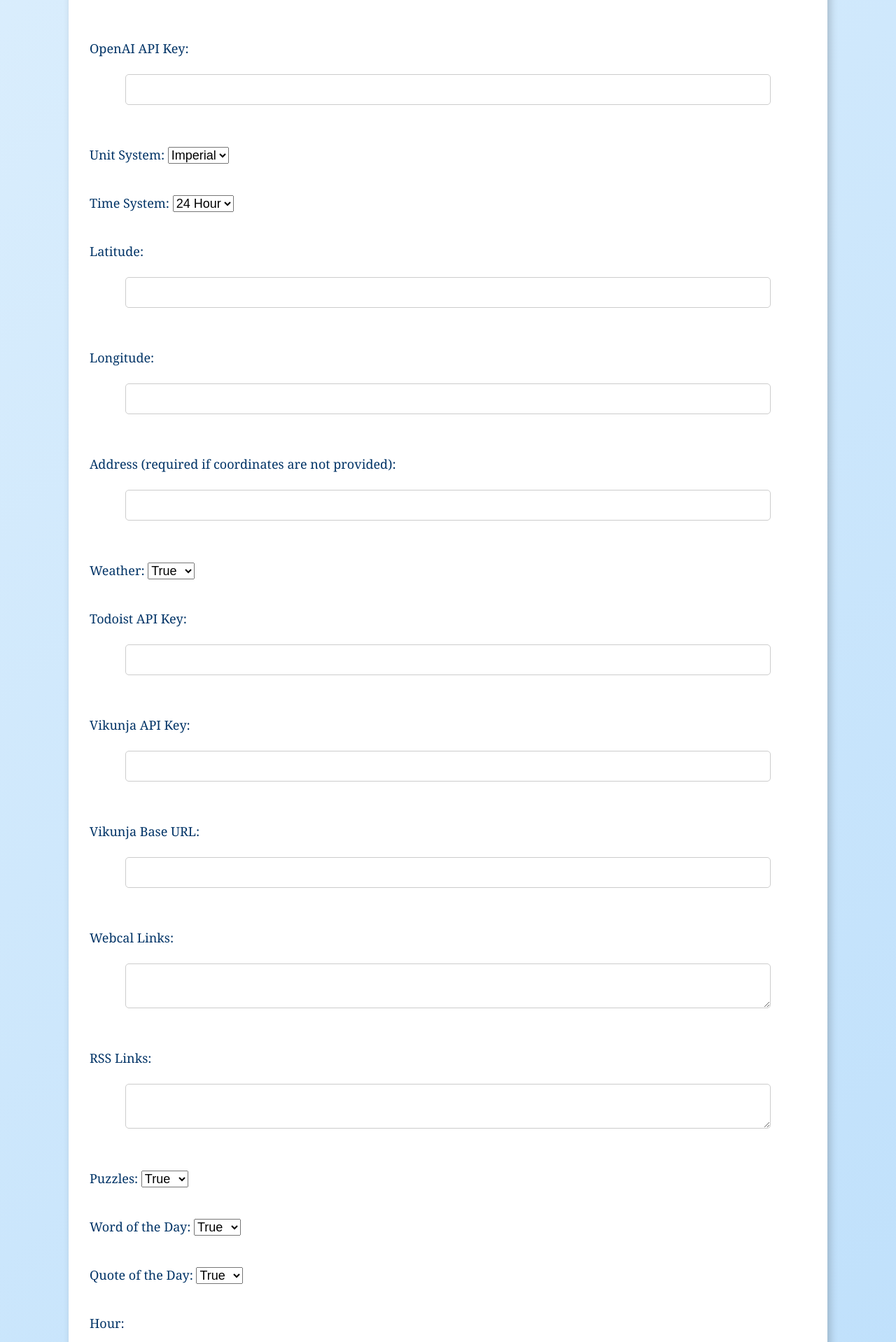
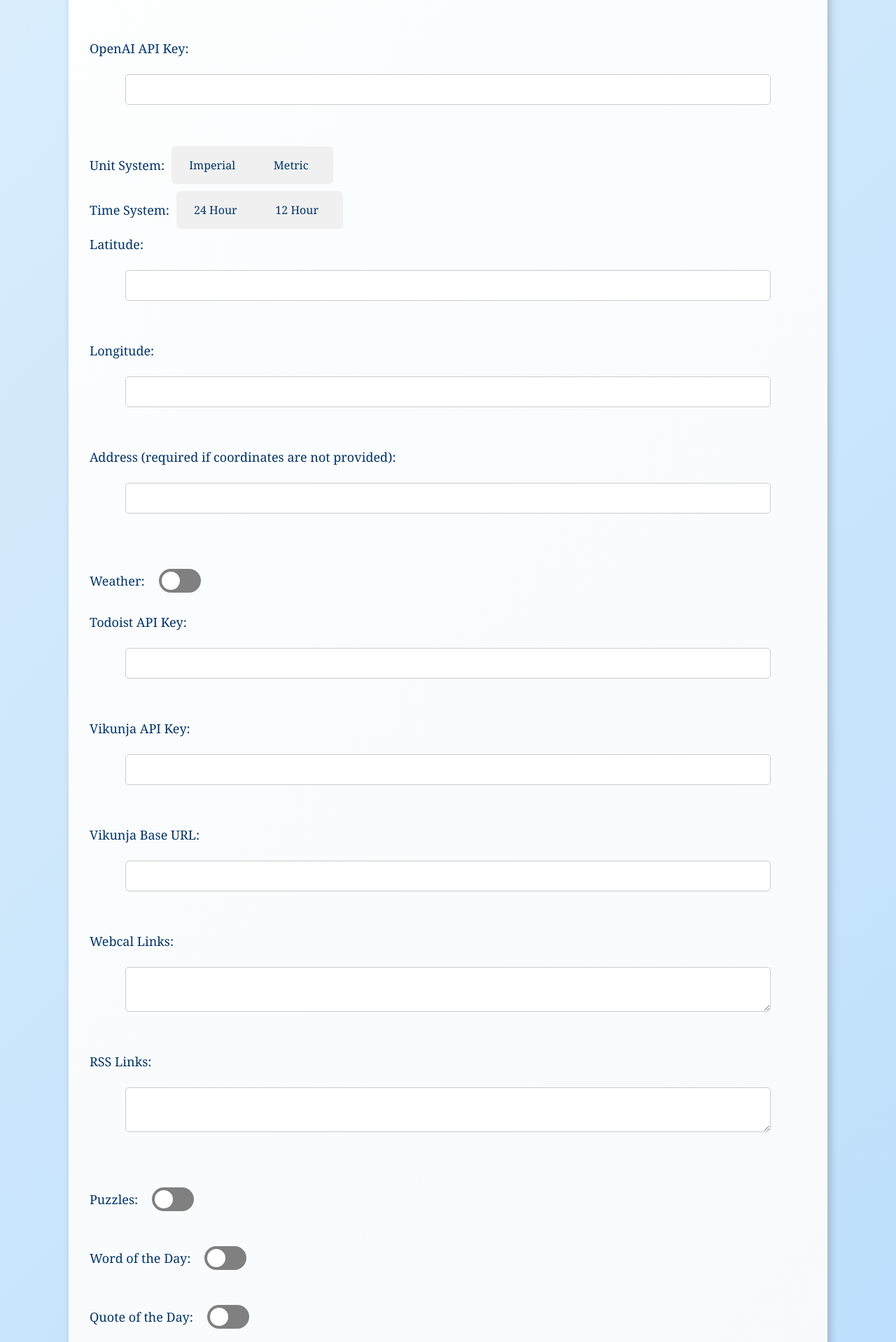
Before and after one commit to tdavis6/dailySummaryEmail, a Flask app: template templates/index.html in a window 1280 px wide. Shown: the part 1229-3147 px from the top of the page at 70% size. Run offline with Flask 3, Linux system fonts and the light colour scheme; the template is opened without the code that fills it: most values are stand-ins (such as "Sample title", 1, 10 or a date in 2020); parts of the project's set-up code (start-up, migrations or seed data) failed here and were passed over.

Commit message:
fix #136, improve Web UI

```diff
--- a/src/get_rss.py
+++ b/src/get_rss.py
@@ -1,8 +1,8 @@
+import logging
+from datetime import datetime, timedelta, timezone
 
 import feedparser
-import logging
 import requests
-from datetime import datetime, timedelta, timezone
 
 
 def parse_recent_feed(feed_url):
--- a/static/styles.css
+++ b/static/styles.css
@@ -15,8 +15,9 @@ label {
     margin: 10px 0; /* Adds some vertical spacing for readability */
 }
 
+/* Softer background on the container (the "css box") */
 .container {
-    background: #ffffff;
+    background: linear-gradient(135deg, #ffffff, #f7f9fb); /* Softer than pure white */
     color: #003366;
     box-shadow: 4px 4px 12px rgba(0, 0, 0, 0.2);
     width: 80%;
@@ -139,6 +140,117 @@ textarea:focus {
     opacity: 0;
 }
 
+/* Container for each toggle field */
+.switch-container {
+    display: block;
+    text-align: left;
+    margin: 10px 0;
+    font-size: 1rem;
+}
+
+/* The switch wrapper */
+.switch {
+    position: relative;
+    display: inline-block;
+    width: 60px;
+    height: 34px;
+    margin-left: 10px; /* space between label text and switch */
+    vertical-align: middle;
+}
+
+/* Hide default checkbox */
+.switch input {
+    opacity: 0;
+    width: 0;
+    height: 0;
+}
+
+/* The slider (background) */
+.slider {
+    position: absolute;
+    cursor: pointer;
+    top: 0;
+    left: 0;
+    right: 0;
+    bottom: 0;
+    background-color: gray;
+    transition: .4s;
+    border-radius: 34px;
+}
+
+/* The slider handle */
+.slider:before {
+    position: absolute;
+    content: "";
+    height: 26px;
+    width: 26px;
+    left: 4px;
+    bottom: 4px;
+    background-color: white;
+    transition: .4s;
+    border-radius: 50%;
+}
+
+/* When checked, move the slider and change background to green */
+.switch input:checked + .slider {
+    background-color: #2e7d32; /* Green */
+}
+
+.switch input:checked + .slider:before {
+    transform: translateX(26px);
+}
+
+/* Segmented control styling - add some horizontal padding and rounded corners on selection */
+.segmented-control {
+    display: inline-block;
+    border-radius: 6px;
+    overflow: hidden;
+    vertical-align: middle;
+    background: #f0f0f0;
+    padding: 0 5px; /* Add some padding to left and right sides */
+}
+
+.segmented-control input[type="radio"] {
+    display: none;
+}
+
+.segmented-control label {
+    display: inline-block;
+    padding: 6px 20px; /* Increased horizontal padding for more buffer */
+    cursor: pointer;
+    font-size: 1rem;
+    color: #003366;
+    background: none;
+    transition: background 0.3s ease, color 0.3s ease;
+}
+
+.segmented-control label:hover {
+    background: rgba(0, 0, 0, 0.1);
+}
+
+.segmented-control input[type="radio"]:checked + label {
+    background: #1e88e5;
+    color: #ffffff;
+    border-radius: 6px; /* Rounded corners for the selected segment */
+}
+
+/* Ensure input-row alignment */
+.input-row {
+    display: flex;
+    align-items: center;
+    margin: 10px 0;
+}
+
+.input-row label {
+    margin-right: 10px;
+    text-align: left;
+}
+
+.switch-container {
+    display: inline-block;
+    vertical-align: middle;
+}
+
 @media (prefers-color-scheme: dark) {
     body {
         background: linear-gradient(135deg, #2a3c57, #1e2a3f);
@@ -167,6 +279,24 @@ textarea:focus {
     .button {
         background-color: #0a3d62;
         color: #ffffff;
+    }
+
+    .segmented-control {
+        background: #333333;
+    }
+
+    .segmented-control label:hover {
+        background: rgba(255, 255, 255, 0.1);
+    }
+
+    .segmented-control label {
+        color: #e0e0e0;
+    }
+
+    .segmented-control input[type="radio"]:checked + label {
+        background: #0a3d62;
+        color: #ffffff;
+        border-radius: 6px;
     }
 }
 
--- a/templates/index.html
+++ b/templates/index.html
@@ -1,8 +1,8 @@
 <!DOCTYPE html>
 <html lang="en">
 <head>
-  <meta charset="UTF-8">
-  <meta name="viewport" content="width=device-width, initial-scale=1.0">
+  <meta charset="UTF-8"/>
+  <meta content="width=device-width, initial-scale=1.0" name="viewport"/>
   <title>Daily Summary Email Control Panel</title>
   <link rel="stylesheet" href="{{ url_for('static', filename='styles.css') }}">
 </head>
@@ -18,132 +18,186 @@
         Recipient Email (required):
         <input type="email" name="RECIPIENT_EMAIL" required>
       </label><br>
+
       <label>
         Recipient Name (required):
         <input type="text" name="RECIPIENT_NAME" required>
       </label><br>
+
       <label>
         Sender Email (required):
         <input type="email" name="SENDER_EMAIL" required>
       </label><br>
+
       <label>
         SMTP Username (required):
         <input type="text" name="SMTP_USERNAME" required>
       </label><br>
+
       <label>
         SMTP Password (required):
         <input type="password" name="SMTP_PASSWORD" required>
       </label><br>
+
       <label>
         SMTP Host (required):
         <input type="text" name="SMTP_HOST" required>
       </label><br>
+
       <label>
         SMTP Port:
         <input type="number" name="SMTP_PORT" required>
       </label><br>
+
       <label>
         OpenAI API Key:
         <input type="password" name="OPENAI_API_KEY">
       </label><br>
-      <label>
-        Unit System:
-<select name="UNIT_SYSTEM" style="font-size: large;">
-          <option value="IMPERIAL">Imperial</option>
-          <option value="METRIC">Metric</option>
-        </select>
-      </label><br>
-      <label>
-        Time System:
-<select name="TIME_SYSTEM" style="font-size: large;">
-          <option value="24HR">24 Hour</option>
-          <option value="12HR">12 Hour</option>
-        </select>
-      </label><br>
+
+      <!-- Unit System Segmented Control -->
+      <div class="input-row">
+        <label>Unit System:</label>
+        <div class="segmented-control" data-linked-input="UNIT_SYSTEM-hidden">
+          <input id="UNIT_SYSTEM_IMPERIAL" name="UNIT_SYSTEM_segment" type="radio" value="IMPERIAL">
+          <label for="UNIT_SYSTEM_IMPERIAL">Imperial</label>
+
+          <input id="UNIT_SYSTEM_METRIC" name="UNIT_SYSTEM_segment" type="radio" value="METRIC">
+          <label for="UNIT_SYSTEM_METRIC">Metric</label>
+        </div>
+        <input id="UNIT_SYSTEM-hidden" name="UNIT_SYSTEM" type="hidden" value="IMPERIAL">
+      </div>
+
+      <!-- Time System Segmented Control -->
+      <div class="input-row">
+        <label>Time System:</label>
+        <div class="segmented-control" data-linked-input="TIME_SYSTEM-hidden">
+          <input id="TIME_SYSTEM_24HR" name="TIME_SYSTEM_segment" type="radio" value="24HR">
+          <label for="TIME_SYSTEM_24HR">24 Hour</label>
+
+          <input id="TIME_SYSTEM_12HR" name="TIME_SYSTEM_segment" type="radio" value="12HR">
+          <label for="TIME_SYSTEM_12HR">12 Hour</label>
+        </div>
+        <input id="TIME_SYSTEM-hidden" name="TIME_SYSTEM" type="hidden" value="24HR">
+      </div>
+
       <label>
         Latitude:
         <input type="text" name="LATITUDE" required>
       </label><br>
+
       <label>
         Longitude:
         <input type="text" name="LONGITUDE" required>
       </label><br>
+
       <label>
         Address (required if coordinates are not provided):
         <input type="text" name="ADDRESS">
       </label><br>
-      <label>
-        Weather:
-<select name="WEATHER" style="font-size: large;">
-          <option value="True">True</option>
-          <option value="False">False</option>
-        </select>
-      </label><br>
+
+      <!-- Weather Toggle -->
+      <div class="input-row">
+        <label>Weather:</label>
+        <div class="switch-container">
+          <label class="switch">
+            <input class="toggle-input" data-linked-input="WEATHER-hidden" type="checkbox">
+            <span class="slider"></span>
+          </label>
+          <input id="WEATHER-hidden" name="WEATHER" type="hidden" value="False">
+        </div>
+      </div>
+
       <label>
         Todoist API Key:
         <input type="password" name="TODOIST_API_KEY">
       </label><br>
+
       <label>
         Vikunja API Key:
         <input type="password" name="VIKUNJA_API_KEY">
       </label><br>
+
       <label>
         Vikunja Base URL:
         <input type="text" name="VIKUNJA_BASE_URL">
       </label><br>
+
       <label>
         Webcal Links:
         <textarea name="WEBCAL_LINKS" class="multi-line-input"></textarea>
       </label><br>
+
       <label>
         RSS Links:
         <textarea name="RSS_LINKS" class="multi-line-input"></textarea>
       </label><br>
-      <label>
-        Puzzles:
-<select name="PUZZLES" style="font-size: large;">
-          <option value="True">True</option>
-          <option value="False">False</option>
-        </select>
-      </label><br>
-      <label>
-        Word of the Day:
-<select name="WOTD" style="font-size: large;">
-          <option value="True">True</option>
-          <option value="False">False</option>
-        </select>
-      </label><br>
-      <label>
-        Quote of the Day:
-<select name="QOTD" style="font-size: large;">
-          <option value="True">True</option>
-          <option value="False">False</option>
-        </select>
-      </label><br>
-      <label>
-        Hour:
-        <input type="number" name="HOUR" min="0" max="23" required>
-      </label><br>
-      <label>
-        Minute:
-        <input type="number" name="MINUTE" min="0" max="59" required>
-      </label><br>
-      <label>
-        Logging Level:
-<select name="LOGGING_LEVEL" style="font-size: large;">
-          <option value="DEBUG">Debug</option>
-          <option value="INFO">Info</option>
-          <option value="WARNING">Warning</option>
-          <option value="ERROR">Error</option>
-          <option value="CRITICAL">Critical</option>
-        </select>
-      </label><br>
+
+      <!-- Puzzles Toggle -->
+      <div class="input-row">
+        <label>Puzzles:</label>
+        <div class="switch-container">
+          <label class="switch">
+            <input class="toggle-input" data-linked-input="PUZZLES-hidden" type="checkbox">
+            <span class="slider"></span>
+          </label>
+          <input id="PUZZLES-hidden" name="PUZZLES" type="hidden" value="False">
+        </div>
+      </div>
+
+      <!-- Word of the Day Toggle -->
+      <div class="input-row">
+        <label>Word of the Day:</label>
+        <div class="switch-container">
+          <label class="switch">
+            <input class="toggle-input" data-linked-input="WOTD-hidden" type="checkbox">
+            <span class="slider"></span>
+          </label>
+          <input id="WOTD-hidden" name="WOTD" type="hidden" value="False">
+        </div>
+      </div>
+
+      <!-- Quote of the Day Toggle -->
+      <div class="input-row">
+        <label>Quote of the Day:</label>
+        <div class="switch-container">
+          <label class="switch">
+            <input class="toggle-input" data-linked-input="QOTD-hidden" type="checkbox">
+            <span class="slider"></span>
+          </label>
+          <input id="QOTD-hidden" name="QOTD" type="hidden" value="False">
+        </div>
+      </div>
+
+      <!-- Logging Level Segmented Control -->
+      <div class="input-row">
+        <label>Logging Level:</label>
+        <div class="segmented-control" data-linked-input="LOGGING_LEVEL-hidden">
+          <input id="LOGGING_LEVEL_DEBUG" name="LOGGING_LEVEL_segment" type="radio" value="DEBUG">
+          <label for="LOGGING_LEVEL_DEBUG">Debug</label>
+
+          <input id="LOGGING_LEVEL_INFO" name="LOGGING_LEVEL_segment" type="radio" value="INFO">
+          <label for="LOGGING_LEVEL_INFO">Info</label>
+
+          <input id="LOGGING_LEVEL_WARNING" name="LOGGING_LEVEL_segment" type="radio" value="WARNING">
+          <label for="LOGGING_LEVEL_WARNING">Warning</label>
+
+          <input id="LOGGING_LEVEL_ERROR" name="LOGGING_LEVEL_segment" type="radio" value="ERROR">
+          <label for="LOGGING_LEVEL_ERROR">Error</label>
+
+          <input id="LOGGING_LEVEL_CRITICAL" name="LOGGING_LEVEL_segment" type="radio" value="CRITICAL">
+          <label for="LOGGING_LEVEL_CRITICAL">Critical</label>
+        </div>
+        <input id="LOGGING_LEVEL-hidden" name="LOGGING_LEVEL" type="hidden" value="DEBUG">
+      </div>
+
       <button type="button" id="save-settings" class="button">Save Settings</button>
     </form>
+
     <button id="send-email" class="button">Send Email Now</button>
     <form action="{{ url_for('logout') }}" method="GET">
       <button class="button" type="submit">Logout</button>
     </form>
+
     <div id="message" class="message"></div>
     <footer class="footer">
       Application Version: {{ app_version }}
--- a/version.json
+++ b/version.json
@@ -1,3 +1,3 @@
 {
-  "version": "v2.0.8"
+  "version": "v2.1.0-beta.0"
 }
```
Also changed, not shown: static/scripts.js (+98 -68 lines). Lines whose indentation alone changed are shown as unchanged.
